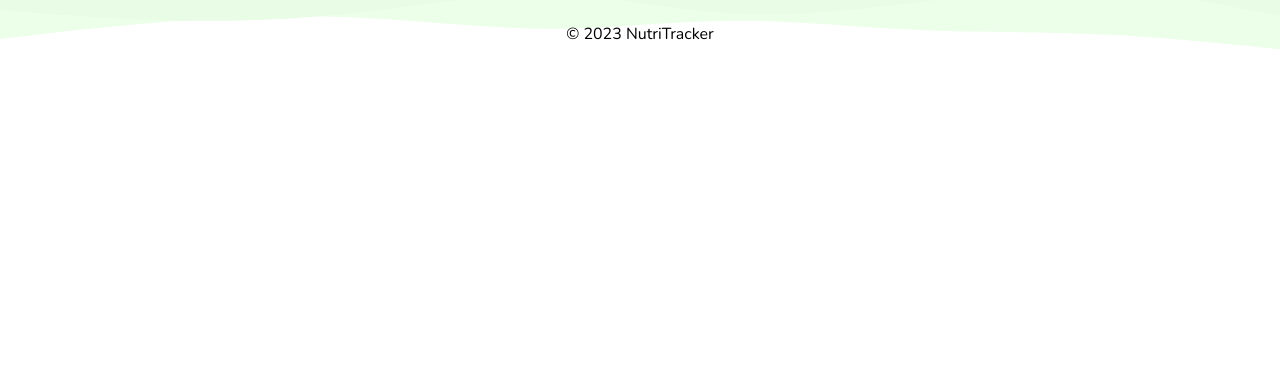
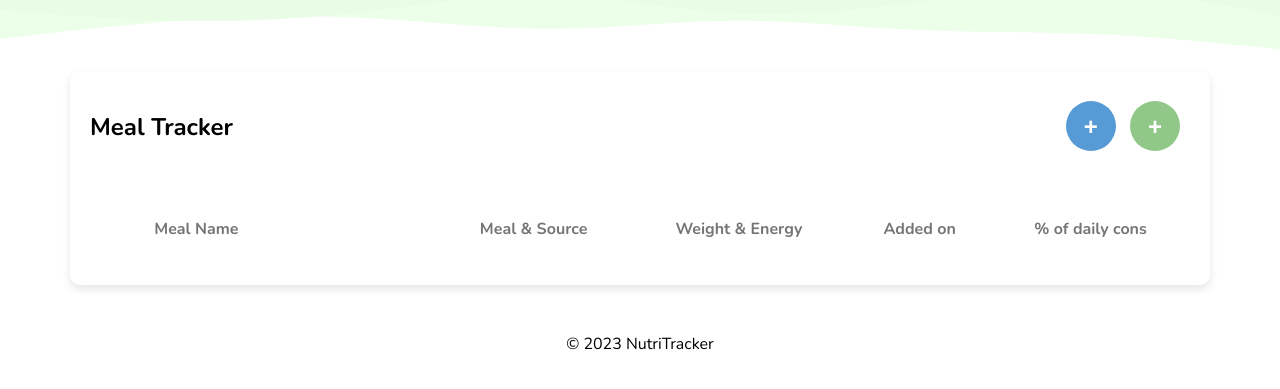
Before and after one commit to AsbjoernRT/NutriTracker, a website: page views/mealTracker.html in a window 1280 px wide. Shown: the part 89-478 px from the top of the page. Drawn offline with nearby package versions, Linux system fonts and the light colour scheme; files that its build step writes are made by us from their sources; files whose address does not match are found by name.

Commit message:
HTML updates

```diff
--- a/assets/style.css
+++ b/assets/style.css
@@ -216,3 +216,102 @@ nav a {
     background-color: #407ba7;
     /* Darker blue on hover/focus */
 }
+
+
+#head {
+    display: flex;
+    justify-content: space-between;
+    padding-bottom: 30px;
+}
+
+/* Main HTML content: Tables */
+main {
+    width: 100%;
+    /* or 100% if you want it full width */
+    margin: 2em auto;
+    /* Top and bottom margin */
+    padding: 20px;
+    /* Padding inside the main container */
+    background: #ffffff;
+    /* Background color */
+    border-radius: 10px;
+    /* Optional: rounds the corners */
+    box-shadow: 0 4px 8px rgba(0, 0, 0, 0.1);
+    /* Optional: adds shadow for depth */
+    max-width: 1140px;
+    /* Maximum width of the main container, adjust as necessary */
+    margin-top: 5%;
+}
+
+.button-container {
+    position: relative;
+    top: 0;
+    right: 0;
+    padding: 10px;
+}
+
+.button-plus {
+    font-size: 24px;
+    /* Adjust size as needed */
+    font-weight: bold;
+    color: white;
+    /* Plus sign color */
+    width: 50px;
+    /* Square dimensions */
+    height: 50px;
+    line-height: 50px;
+    /* Center the plus sign vertically */
+    margin-left: 10px;
+    /* Space between buttons */
+    border-radius: 50%;
+    /* Makes the button round */
+    border: none;
+    /* Removes border */
+    cursor: pointer;
+    /* Changes cursor to pointer on hover */
+}
+
+.button-blue {
+    background-color: #569bd5
+}
+
+.button-green {
+    background-color: #91c789
+}
+.meal {
+    padding-right: 150px;
+}
+
+table {
+    width: 100%;
+    border-collapse: separate;
+    overflow-x: auto;
+    border-spacing: 0 10px;
+    background-color: transparent;
+    border-radius: 0.75em;
+}
+
+thead th {
+    padding: 15px;
+    text-align: center;
+    color: #757575;
+}
+
+/* Apply this to all elements to prevent padding and border from affecting width */
+* {
+    box-sizing: border-box;
+}
+
+/* Dashboard CSS */
+
+#dashboard {
+    display: grid;
+    grid-template-columns: repeat(2, 1fr);
+    gap: 20px;
+}
+
+#dashboard > div {
+    background: #f4f4f4;
+    padding: 20px;
+    border-radius: 8px;
+}
--- a/views/mealTracker.html
+++ b/views/mealTracker.html
@@ -13,7 +13,35 @@
 
 <body>
     <div id="headerContainer"></div> <!-- Container for the header -->
-
+    <main>
+        <section id="head">
+            <h2>Meal Tracker</h2>
+            <!-- Form for creating a meal -->
+            <div class="button-container">
+                <!-- Submit button -->
+                <button id="add-liquid-button" type="button" class="button-plus button-blue"
+                    aria-label="Add new liquid">+</button>
+                <button id="add-meal-button" type="button" class="button-plus button-green"
+                    aria-label="Add new meal">+</button>
+            </div>
+        </section>
+        <!-- Table to display tracked meals -->
+        <section>
+            <table>
+                <thead>
+                    <tr>
+                        <th scope="col" class="meal">Meal Name</th>
+                        <th scope="col">Meal & Source</th>
+                        <th scope="col">Weight & Energy</th>
+                        <th scope="col">Added on</th>
+                        <th scope="col">% of daily cons</th>
+                    </tr>
+                </thead>
+                <tbody id="meal-item">
+                </tbody>
+            </table>
+        </section>
+    </main>
 
     <div id="footerContainer"></div> <!-- Container for the footer -->
     <!-- JavaScript to load header -->
```
Also changed, not shown: views/dashboard.html (+23 -0 lines), views/mealCreator.html (+34 -0 lines).
